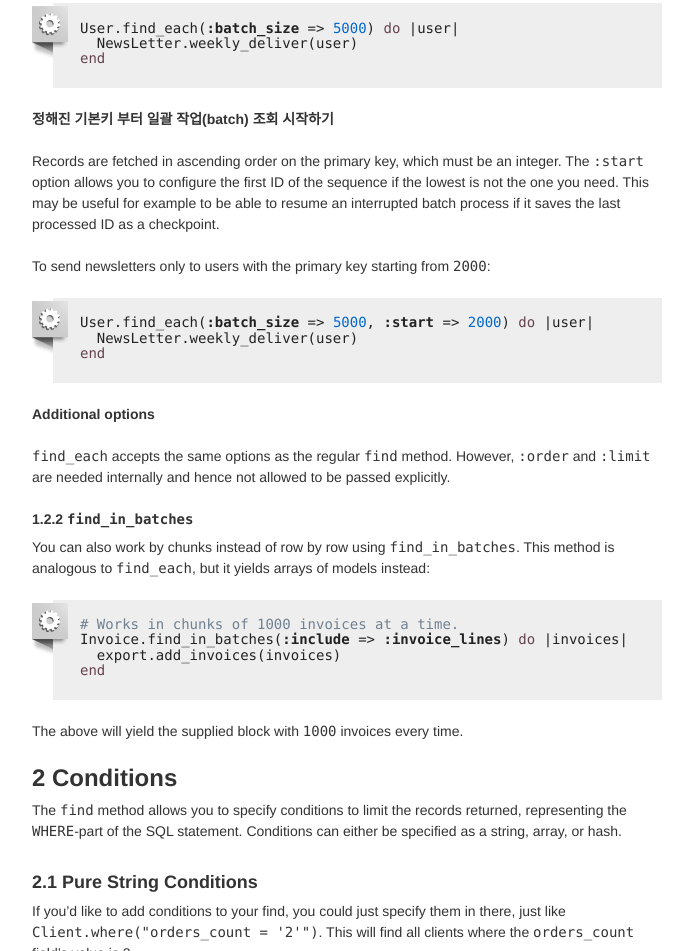
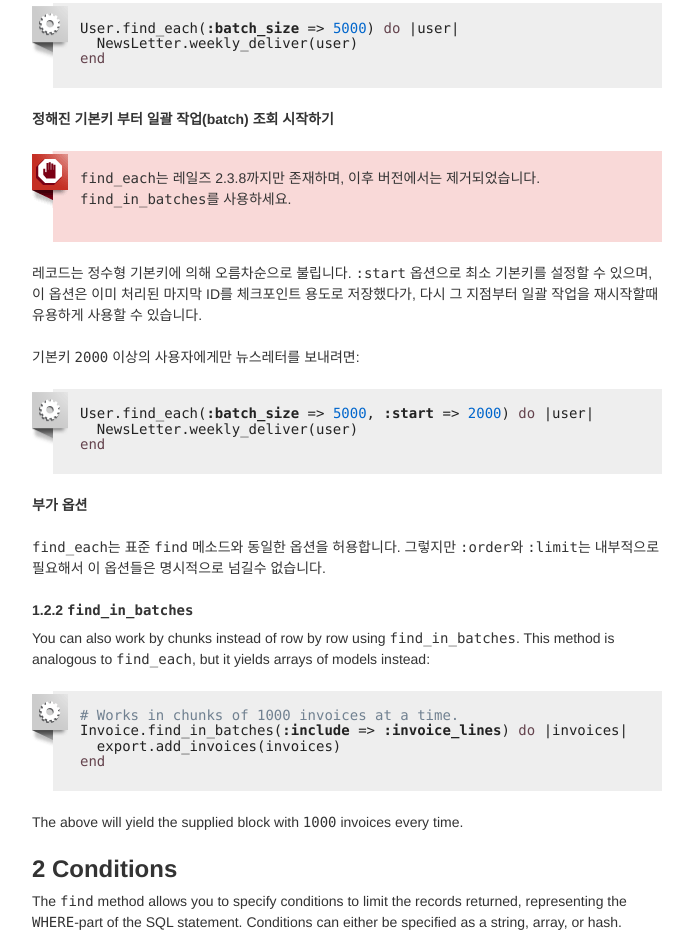
Before and after one commit to rubykr/rails_guides, a plain HTML site: page active_record_querying.html in a window 1280 px wide. Shown: the part 4487-5438 px from the top of the page, without its empty margins (153-846 px from the left). Drawn offline with Linux system fonts and the light colour scheme.

Commit message:
auto update

```diff
--- a/active_record_querying.html
+++ b/active_record_querying.html
@@ -317,8 +317,9 @@ end
 </notextile>
 
 <p><strong>정해진 기본키 부터 일괄 작업(batch) 조회 시작하기</strong></p>
-<p>Records are fetched in ascending order on the primary key, which must be an integer. The <tt>:start</tt> option allows you to configure the first ID of the sequence if the lowest is not the one you need. This may be useful for example to be able to resume an interrupted batch process if it saves the last processed ID as a checkpoint.</p>
-<p>To send newsletters only to users with the primary key starting from <tt>2000</tt>:</p>
+<div class='warning'><p><tt>find_each</tt>는 레일즈 2.3.8까지만 존재하며, 이후 버전에서는 제거되었습니다. <tt>find_in_batches</tt>를 사용하세요.</p></div>
+<p>레코드는 정수형 기본키에 의해 오름차순으로 불립니다. <tt>:start</tt> 옵션으로 최소 기본키를 설정할 수 있으며, 이 옵션은  이미 처리된 마지막 ID를 체크포인트 용도로 저장했다가, 다시 그 지점부터 일괄 작업을 재시작할때 유용하게 사용할 수 있습니다.</p>
+<p>기본키 <tt>2000</tt> 이상의 사용자에게만 뉴스레터를 보내려면:</p>
 <notextile>
 <div class="code_container">
 <pre class="brush: ruby; gutter: false; toolbar: false">
@@ -329,8 +330,8 @@ end
 </div>
 </notextile>
 
-<p><strong>Additional options</strong></p>
-<p><tt>find_each</tt> accepts the same options as the regular <tt>find</tt> method. However, <tt>:order</tt> and <tt>:limit</tt> are needed internally and hence not allowed to be passed explicitly.</p>
+<p><strong>부가 옵션</strong></p>
+<p><tt>find_each</tt>는 표준 <tt>find</tt> 메소드와 동일한 옵션을 허용합니다. 그렇지만 <tt>:order</tt>와 <tt>:limit</tt>는 내부적으로 필요해서 이 옵션들은 명시적으로 넘길수 없습니다.</p>
 <h5 id="find_in_batches">1.2.2 <tt>find_in_batches</tt></h5>
 <p>You can also work by chunks instead of row by row using <tt>find_in_batches</tt>. This method is analogous to <tt>find_each</tt>, but it yields arrays of models instead:</p>
 <notextile>
```
Also changed, not shown: index.html (+3 -0 lines), rails_application_templates.html (+3 -3 lines).
